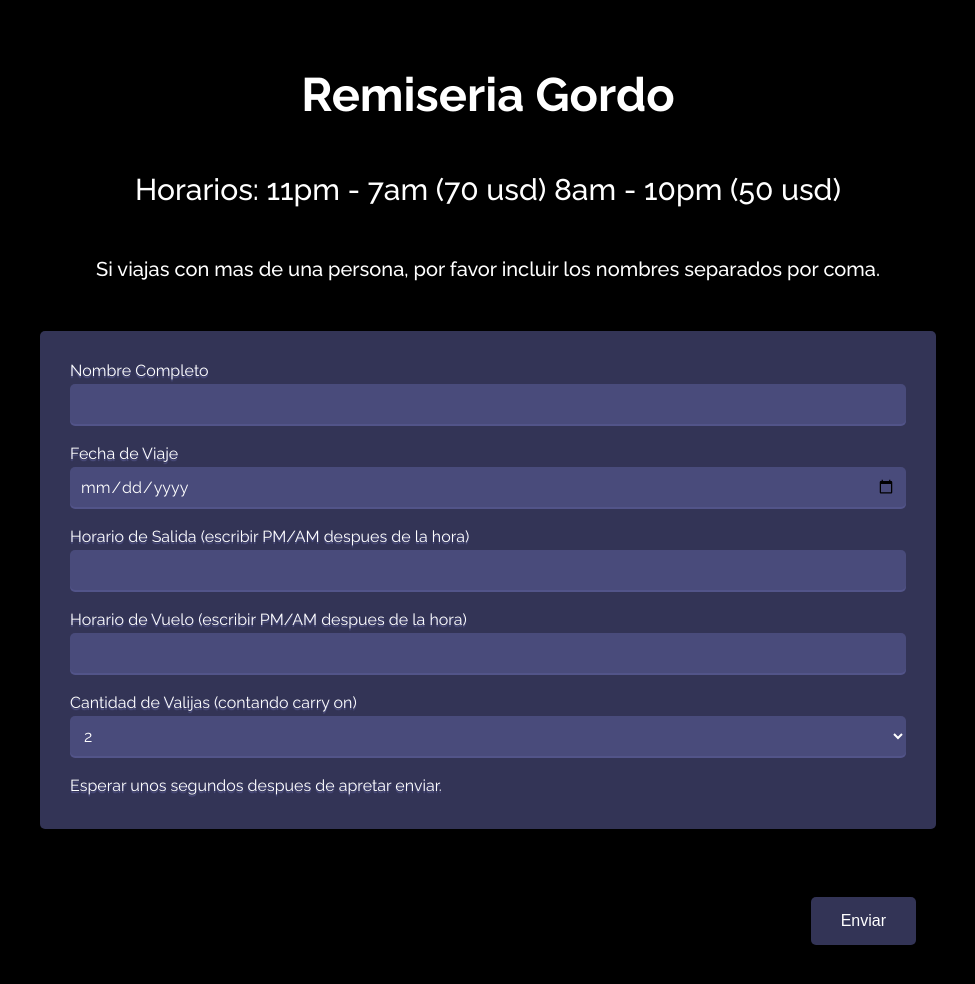
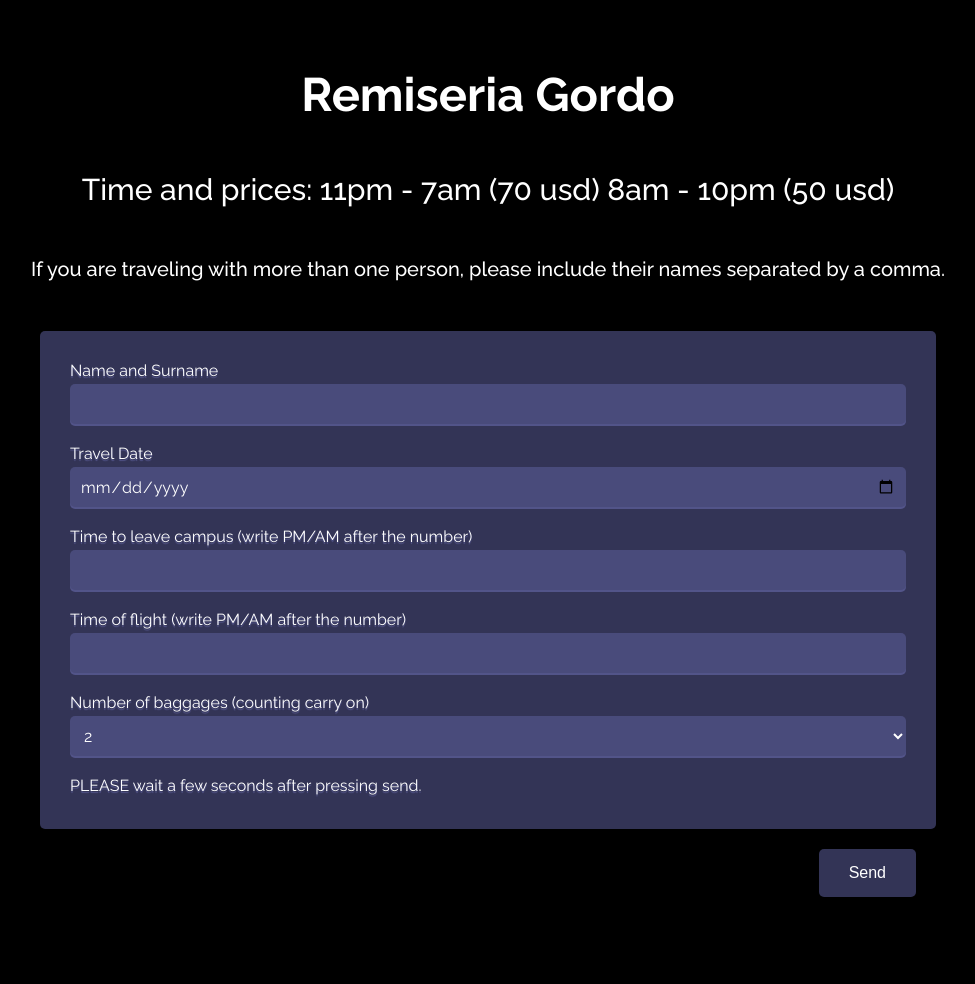
Before and after one commit to tomycabre/Remiseria, a plain HTML site: page index.html in a window 1280 px wide. Shown: the whole page, without its empty margins (152-1127 px from the left). After the commit the page ends 945 px from the top, so only its background shows below. Drawn offline with Linux system fonts and the light colour scheme; files that its build step writes are made by us from their sources.

Commit message:
Update index.html

```diff
--- a/index.html
+++ b/index.html
@@ -31,35 +31,37 @@
     <!--! MAIN -->
     <main>
       <h2>Remiseria Gordo</h2>
-      <p class="horarios">Horarios: 11pm - 7am (70 usd) 8am - 10pm (50 usd)</p>
+      <p class="horarios">
+        Time and prices: 11pm - 7am (70 usd) 8am - 10pm (50 usd)
+      </p>
       <p class="texto">
-        Si viajas con mas de una persona, por favor incluir los nombres
-        separados por coma.
+        If you are traveling with more than one person, please include their
+        names separated by a comma.
       </p>
       <form action=" " name="contact-us">
         <section class="left">
           <div class="input-container">
-            <label for="nombre">Nombre Completo</label>
+            <label for="nombre">Name and Surname</label>
             <input name="nombre" id="nombre" type="text" required />
           </div>
           <div class="input-container">
-            <label for="fecha">Fecha de Viaje</label>
+            <label for="fecha">Travel Date</label>
             <input name="fecha" id="fecha" type="date" required />
           </div>
           <div class="input-container">
             <label for="salida"
-              >Horario de Salida (escribir PM/AM despues de la hora)</label
-            >
+              >Time to leave campus (write PM/AM after the number)
+            </label>
             <input name="salida" id="salida" type="text" required />
           </div>
           <div class="input-container">
             <label for="vuelo"
-              >Horario de Vuelo (escribir PM/AM despues de la hora)</label
+              >Time of flight (write PM/AM after the number)</label
             >
             <input name="vuelo" id="vuelo" type="text" required />
           </div>
           <div class="input-container">
-            <label>Cantidad de Valijas (contando carry on)</label>
+            <label>Number of baggages (counting carry on)</label>
             <select name="select">
               <option value="una">1</option>
               <option value="dos" selected>2</option>
@@ -70,11 +72,11 @@
             </select>
           </div>
           <div class="input-container">
-            <label>Esperar unos segundos despues de apretar enviar.</label>
+            <label> PLEASE wait a few seconds after pressing send.</label>
           </div>
         </section>
-        <div class="send-container" style="margin-top: 3rem">
-          <input type="submit" value="Enviar" onclick="return true" />
+        <div class="send-container" style="margin-top: 3 rem">
+          <input type="submit" value="Send" onclick="return true" />
         </div>
       </form>
     </main>
```
